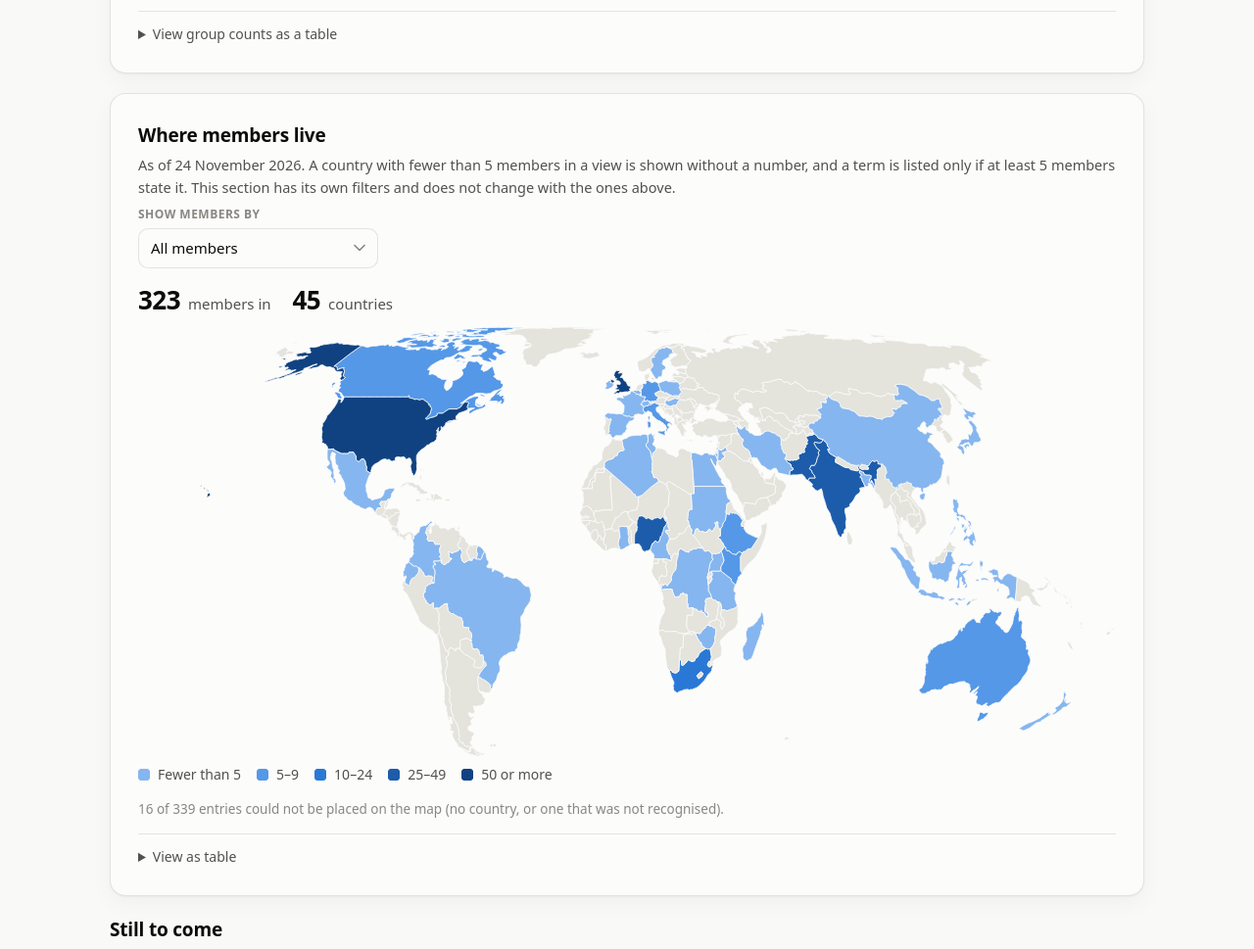
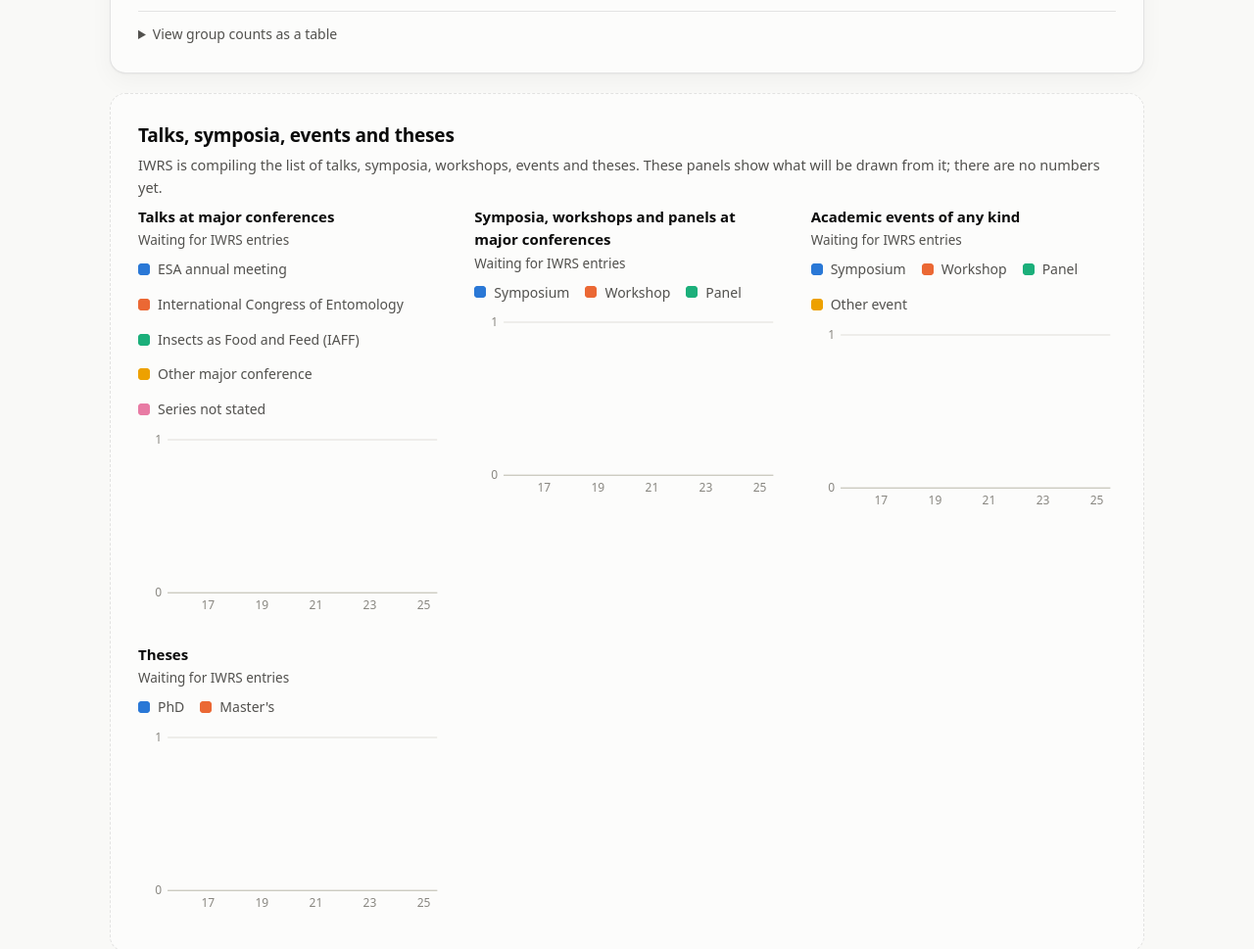
Before and after one commit to solimarygh/iwrs-welfare-stats, a plain HTML site: page site/index.html in a window 1280 px wide. Shown: the part 3540-4509 px from the top of the page at 98% size. Drawn offline with Linux system fonts and the light colour scheme.

Commit message:
Show the events section as empty panels while IWRS has not sent its list
The section now draws the four panels (talks, symposia and workshops, events, theses) with axes and
legend and the text 'Waiting for IWRS entries', so the page shows what will come without any number.
Opening it with ?preview=events fills the panels with invented numbers, labelled as example data, to
review the finished layout. The separate 'Still to come' card is removed because the section replaces it.

Co-Authored-By: Claude Sonnet 5.5 <noreply@anthropic.com>
Claude-Session: https://claude.ai/code/session_0144YHwdsHFrBJmR73DTHCJN

```diff
--- a/site/assets/app.js
+++ b/site/assets/app.js
@@ -459,9 +459,25 @@ function drawColumns(host, o) {
   });
 }
 
+// Layout preview while IWRS has not sent its list. By default the panels are empty (axes and
+// legend only, no numbers). Opening the page with ?preview=events fills them with invented
+// numbers, labelled as such, to show how the finished section will look.
+function previewEvents(years, withNumbers) {
+  const rows = keys => withNumbers ? keys.flatMap((key, k) => years.map((year, i) => ({ key, year, n: Math.max(0, ((i * 3 + k * 5) % 7) - 2) + (i > 6 ? 1 : 0) }))) : [];
+  return { years, as_of: runDate, items: [],
+    talks: rows(['ESA annual meeting', 'International Congress of Entomology', 'Insects as Food and Feed (IAFF)', 'Other major conference']),
+    sessions: rows(['Symposium', 'Workshop', 'Panel']), events: rows(['Symposium', 'Workshop', 'Panel', 'Other event']),
+    theses: rows(['PhD', "Master's"]) };
+}
+
 function renderEvents() {
-  const E = window.IWRS_EVENTS, sec = $('events');
-  if (!E || !E.years) return;
+  let E = window.IWRS_EVENTS, mode = 'real';
+  const sec = $('events');
+  if (!E || !E.years) {
+    const yrs = []; for (let y = first; y <= lastComplete; y++) yrs.push(y);
+    mode = new URLSearchParams(location.search).get('preview') === 'events' ? 'example' : 'empty';
+    E = previewEvents(yrs, mode === 'example');
+  }
   sec.hidden = false;
   const panels = [
     { title: 'Talks at major conferences', data: E.talks, keys: ['ESA annual meeting', 'International Congress of Entomology', 'Insects as Food and Feed (IAFF)', 'Other major conference', 'Not applicable'], rename: { 'Not applicable': 'Series not stated' } },
@@ -472,16 +488,27 @@ function renderEvents() {
   const jobs = [];
   panels.forEach((p, k) => {
     const series = p.keys.map((key, i) => ({ label: (p.rename || {})[key] || key, slot: i + 1,
-      values: E.years.map(y => p.data.filter(r => r.key === key && r.year === y).reduce((a, r) => a + r.n, 0)) })).filter(se => se.values.some(v => v > 0));
+      values: E.years.map(y => p.data.filter(r => r.key === key && r.year === y).reduce((a, r) => a + r.n, 0)) })).filter(se => mode === 'empty' || se.values.some(v => v > 0));
     const total = series.reduce((a, se) => a + se.values.reduce((x, y) => x + y, 0), 0);
     const host = h('div', { class: 'chart' }), legend = h('ul', { class: 'legend' });
     series.forEach(se => legend.append(h('li', {}, h('span', {}, h('span', { class: 'sw', style: `--c:var(--s${se.slot})` }), se.label))));
     grid.append(h('div', { class: 'panel' }, h('h3', { text: p.title }),
-      h('p', { class: 'sub', text: `${fmt(total)} in ${E.years[0]}\u2013${E.years[E.years.length - 1]}` }), series.length > 1 ? legend : '',
-      total ? host : h('p', { class: 'empty', text: 'No entries yet.' })));
-    if (total) jobs.push(() => drawColumns(host, { years: E.years, series, aria: `${p.title} per year: ${fmt(total)} in total.` }));
+      h('p', { class: 'sub', text: mode === 'empty' ? 'Waiting for IWRS entries' : `${mode === 'example' ? 'Example: ' : ''}${fmt(total)} in ${E.years[0]}\u2013${E.years[E.years.length - 1]}` }), series.length > 1 ? legend : '',
+      total || mode === 'empty' ? host : h('p', { class: 'empty', text: 'No entries yet.' })));
+    if (total || mode === 'empty') jobs.push(() => drawColumns(host, { years: E.years, series, aria: `${p.title} per year: ${fmt(total)} in total.` }));
   });
   jobs.forEach(f => f());                       // measured now, when the grid has its final columns
+  sec.classList.toggle('preview', mode !== 'real');
+  sec.classList.toggle('example', mode === 'example');
+  if (mode !== 'real') {
+    $('s-events').textContent = mode === 'example'
+      ? 'EXAMPLE DATA: the numbers below are invented to show the layout. They are not real.'
+      : 'IWRS is compiling the list of talks, symposia, workshops, events and theses. These panels show what will be drawn from it; there are no numbers yet.';
+    $('note-events').textContent = mode === 'example' ? 'Example only. Remove ?preview=events from the address to see the real state of the section.' : '';
+    document.querySelector('#events .table-view').hidden = true;
+    return;
+  }
+  document.querySelector('#events .table-view').hidden = false;
   const asOf = new Date(E.as_of + 'T00:00:00Z').toLocaleDateString('en-GB', { day: 'numeric', month: 'long', year: 'numeric', timeZone: 'UTC' });
   $('s-events').textContent = `Entries compiled by IWRS, as of ${asOf}. Only items on invertebrate welfare or sentience are counted. This section does not change with the filters above.`;
   $('note-events').textContent = 'These numbers come from a curated list, not from a database: they are a minimum, because items that nobody reported are missing.';
--- a/site/assets/style.css
+++ b/site/assets/style.css
@@ -201,3 +201,7 @@ td { font-variant-numeric: tabular-nums; }
 
 @media (prefers-reduced-motion: reduce) { * { transition: none !important; animation: none !important; } }
 @media (forced-colors: active) { .line { stroke: CanvasText; } .bar { forced-color-adjust: none; } }
+
+/* Events section while it waits for data: dashed frame, like the other placeholders */
+#events.preview { border-style: dashed; box-shadow: none; }
+#events.example #s-events { font-weight: 700; color: var(--ink); }
--- a/site/index.html
+++ b/site/index.html
@@ -143,13 +143,6 @@
     <details class="table-view"><summary>View as table</summary><div id="table-members"></div></details>
   </section>
 
-  <section class="coming" aria-labelledby="t-next">
-    <h2 id="t-next">Still to come</h2>
-    <div class="coming-grid">
-      <article class="card soft"><span class="chip">Planned</span><h3>Events and theses</h3><p>Talks, symposia and workshops at major conferences, and PhD and Master's theses.</p></article>
-    </div>
-  </section>
-
   <section class="card method" aria-labelledby="t-method">
     <h2 id="t-method">How the numbers are made</h2>
     <ul>
```
Also changed, not shown: 1 other file.
